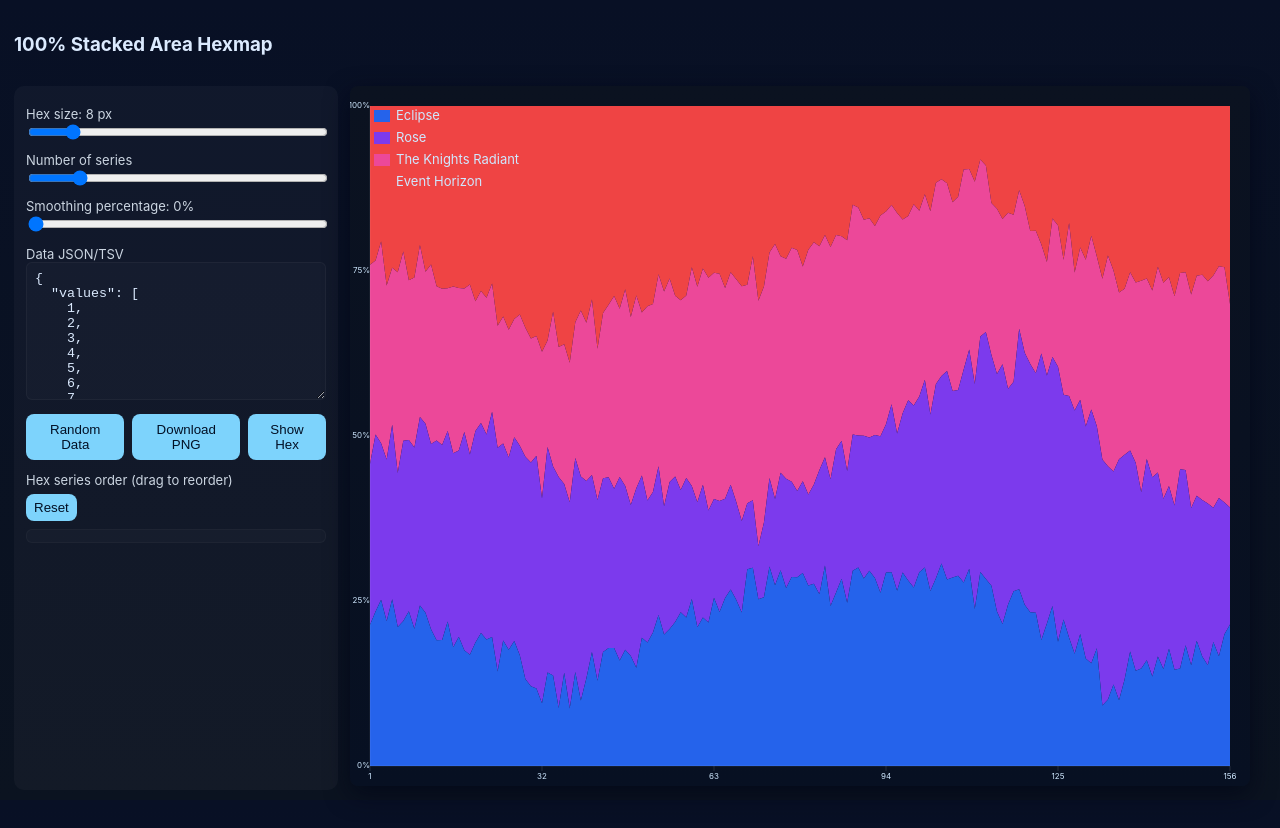
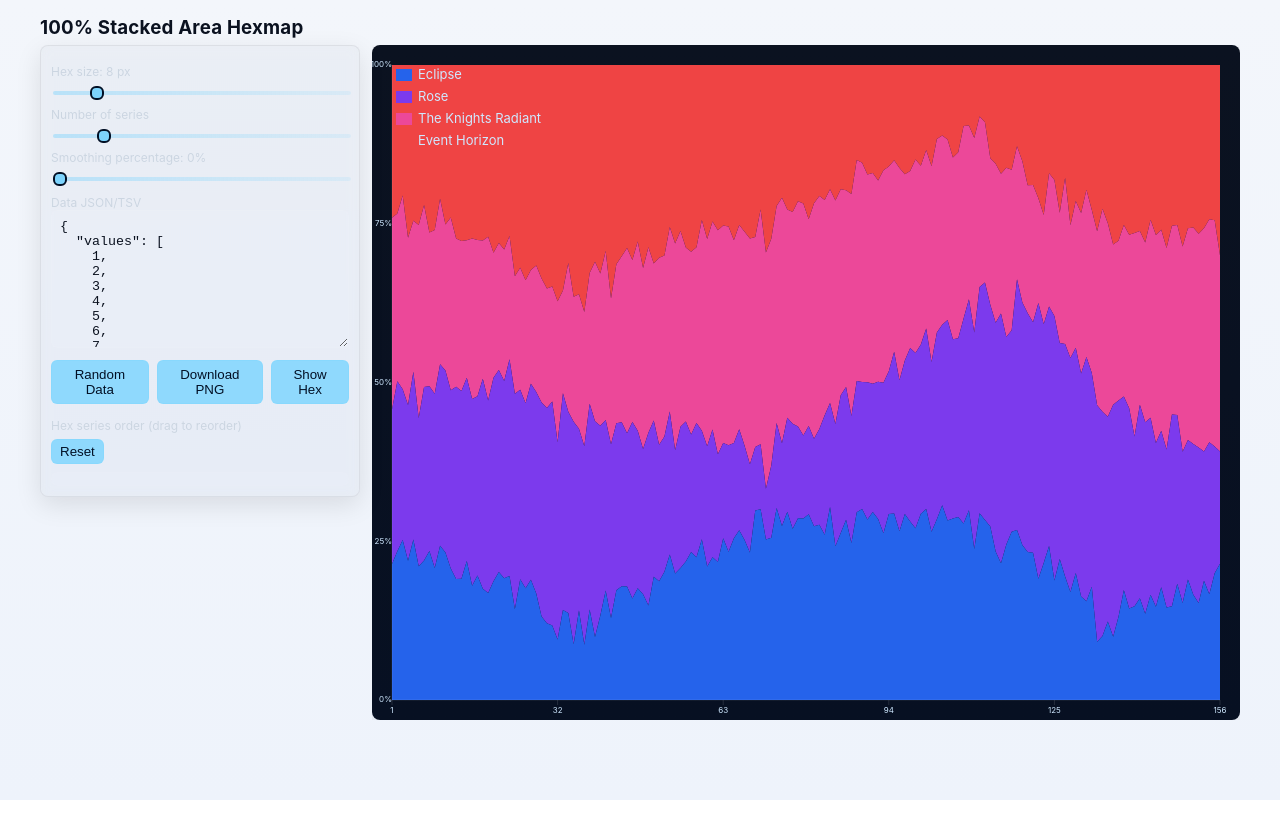
Before and after one commit to xdnw/hex, a website built with Vite: page index.html in a window 1280 px wide. After the commit the page ends 800 px from the top, so only its background shows below. Built offline with nearby package versions, Linux system fonts and the light colour scheme.

Commit message:
Update index.html

```diff
--- a/index.html
+++ b/index.html
@@ -9,77 +9,270 @@
     :root {
       --bg: #0f1724;
       --panel: #0b1220;
-      --accent: #7dd3fc
+      --accent: #7dd3fc;
+      --radius: 8px;
+      /* tighter radius */
+      --ring: rgba(125, 211, 252, 0.55);
+      --muted: #9fb0c8;
+      --panel-border: rgba(255, 255, 255, 0.06);
+      --panel-bg: rgba(255, 255, 255, 0.04);
+      --shadow: 0 6px 18px rgba(2, 6, 23, 0.45);
+      /* softer */
+    }
+
+    * {
+      box-sizing: border-box;
     }
 
     html,
     body {
       height: 100%;
       margin: 0;
-      font-family: Inter, system-ui, -apple-system, "Segoe UI", Roboto, "Helvetica Neue", Arial
+      font-family: Inter, system-ui, -apple-system, "Segoe UI", Roboto, "Helvetica Neue", Arial;
+      -webkit-font-smoothing: antialiased;
+      -moz-osx-font-smoothing: grayscale;
     }
 
     body {
-      background: linear-gradient(180deg, #081025 0%, #0b1320 100%);
+      background: radial-gradient(1200px 800px at 10% -10%, rgba(125, 211, 252, 0.08), transparent 60%),
+        linear-gradient(180deg, #081025 0%, #0b1320 100%);
       color: #dbeafe;
       display: flex;
       flex-direction: column;
-      gap: 12px;
-      padding: 14px
+      gap: 10px;
+      padding: 12px;
+    }
+
+    /* Light mode */
+    @media (prefers-color-scheme: light) {
+      :root {
+        --bg: #f7fafc;
+        --panel: #ffffff;
+        --panel-bg: rgba(0, 0, 0, 0.03);
+        --panel-border: rgba(0, 0, 0, 0.06);
+        --shadow: 0 8px 26px rgba(0, 0, 0, 0.1);
+      }
+
+      body {
+        background: linear-gradient(180deg, #f3f6fb 0%, #eef3fb 100%);
+        color: #0b1220;
+      }
+
+      canvas {
+        background: linear-gradient(180deg, #ffffff, #f6f8fc);
+      }
+
+      .small {
+        color: #445268;
+      }
+    }
+
+    .container {
+      width: min(1200px, 100%);
+      margin: 0 auto;
+    }
+
+    h3 {
+      margin: 4px 0 6px;
+      font-weight: 650;
+      letter-spacing: 0.2px;
     }
 
     .wrap {
-      display: flex;
-      gap: 12px
+      display: grid;
+      grid-template-columns: 320px 1fr;
+      gap: 12px;
+      align-items: start;
+    }
+
+    @media (max-width: 900px) {
+      .wrap {
+        grid-template-columns: 1fr;
       }
 
       .controls {
-      width: 300px;
-      background: rgba(255, 255, 255, 0.03);
-      padding: 12px;
-      border-radius: 10px
+        position: static;
+        width: 100%;
+        order: 2;
+      }
+
+      .canvas-wrap {
+        order: 1;
+      }
+    }
+
+    .controls {
+      width: 320px;
+      background: var(--panel-bg);
+      padding: 10px;
+      border-radius: var(--radius);
+      border: 1px solid var(--panel-border);
+      box-shadow: var(--shadow);
+      position: sticky;
+      top: 12px;
+      backdrop-filter: saturate(140%) blur(6px);
     }
 
     .controls label {
       display: block;
       margin-top: 8px;
-      font-size: 13px;
-      color: #cbd5e1
+      font-size: 12px;
+      color: #cbd5e1;
     }
 
     .controls input[type=range] {
-      width: 100%
+      width: 100%;
+      margin-top: 4px;
+    }
+
+    /* Range styling */
+    input[type=range] {
+      -webkit-appearance: none;
+      appearance: none;
+      height: 4px;
+      border-radius: 999px;
+      background: linear-gradient(90deg, rgba(125, 211, 252, 0.45), rgba(125, 211, 252, 0.15));
+      outline: none;
+    }
+
+    input[type=range]::-webkit-slider-thumb {
+      -webkit-appearance: none;
+      appearance: none;
+      width: 14px;
+      height: 14px;
+      border-radius: 6px;
+      background: var(--accent);
+      border: 2px solid #021025;
+      box-shadow: none;
+      cursor: pointer;
+    }
+
+    input[type=range]::-moz-range-track {
+      height: 4px;
+      border-radius: 999px;
+      background: linear-gradient(90deg, rgba(125, 211, 252, 0.45), rgba(125, 211, 252, 0.15));
+    }
+
+    input[type=range]::-moz-range-thumb {
+      width: 14px;
+      height: 14px;
+      border-radius: 6px;
+      background: var(--accent);
+      border: 2px solid #021025;
+      box-shadow: none;
+      cursor: pointer;
+    }
+
+    textarea {
+      width: 100%;
+      box-sizing: border-box;
+      border-radius: 6px;
+      padding: 8px;
+      background: rgba(255, 255, 255, 0.02);
+      color: inherit;
+      border: 1px solid rgba(255, 255, 255, 0.06);
+      resize: vertical;
+      min-height: 120px;
+      transition: border-color .2s, box-shadow .2s;
+    }
+
+    textarea:focus-visible {
+      outline: none;
+      border-color: var(--accent);
+      box-shadow: 0 0 0 3px var(--ring);
+    }
+
+    .canvas-wrap {
+      overflow-x: auto;
     }
 
     canvas {
+      display: block;
+      width: 100%;
+      height: auto;
       background: linear-gradient(180deg, #0b1220, #071022);
       border-radius: 8px;
-      box-shadow: 0 8px 24px rgba(2, 6, 23, 0.7)
+      box-shadow: var(--shadow);
     }
 
     .footer {
       font-size: 13px;
       color: #94a3b8;
-      margin-top: 6px
+      margin-top: 6px;
     }
 
     button {
-      background: var(--accent);
-      border: none;
-      padding: 8px 10px;
-      border-radius: 8px;
+      background: color-mix(in oklab, var(--accent) 88%, #fff 12%);
+      border: 1px solid rgba(125, 211, 252, 0.35);
+      padding: 6px 10px;
+      border-radius: 6px;
       color: #021025;
-      cursor: pointer
+      cursor: pointer;
+      box-shadow: none;
+      transition: background-color .15s, border-color .15s, transform .05s;
+    }
+
+    button:hover {
+      background: color-mix(in oklab, var(--accent) 78%, #fff 22%);
+      border-color: rgba(125, 211, 252, 0.5);
+    }
+
+    button:active {
+      transform: translateY(0.5px);
+    }
+
+    button:focus-visible {
+      outline: 2px solid var(--ring);
+      outline-offset: 2px;
+    }
+
+    /* Horizontal button row (no wrap) */
+    .btn-row {
+      margin-top: 8px;
+      display: flex;
+      gap: 8px;
+      align-items: center;
+      flex-wrap: nowrap;
+      overflow-x: auto;
+      padding-bottom: 2px;
     }
 
     .small {
       font-size: 12px;
-      color: #9fb0c8
+      color: var(--muted);
+    }
+
+    /* Nicer scrollbars for side panel lists */
+    .controls,
+    #globalOrder {
+      scrollbar-width: thin;
+      scrollbar-color: rgba(148, 163, 184, 0.5) transparent;
+    }
+
+    .controls::-webkit-scrollbar,
+    #globalOrder::-webkit-scrollbar {
+      width: 10px;
+    }
+
+    .controls::-webkit-scrollbar-thumb,
+    #globalOrder::-webkit-scrollbar-thumb {
+      background: rgba(148, 163, 184, 0.35);
+      border-radius: 999px;
+      border: 3px solid transparent;
+      background-clip: padding-box;
+    }
+
+    /* Respect reduced motion */
+    @media (prefers-reduced-motion: reduce) {
+      * {
+        transition: none !important;
+      }
     }
   </style>
 </head>
 
 <body>
+  <div class="container">
     <h3>100% Stacked Area Hexmap</h3>
     <div class="wrap">
       <div class="controls">
@@ -93,10 +286,9 @@
         <input id="smoothPercent" type="range" min="0" max="100" value="0">
 
         <label class="small" style="margin-top:10px">Data JSON/TSV</label>
-      <textarea id="mockData" placeholder='[{"label":"A","values":[...]}]' rows="8"
-        style="width:100%;box-sizing:border-box;border-radius:6px;padding:8px;background:rgba(255,255,255,0.02);color:inherit;border:1px solid rgba(255,255,255,0.04)"></textarea>
+        <textarea id="mockData" placeholder='[{"label":"A","values":[...]}]' rows="8"></textarea>
 
-      <div style="margin-top:10px;display:flex;gap:8px;align-items:center">
+        <div class="btn-row">
           <button id="regen">Random Data</button>
           <button id="download">Download PNG</button>
           <button id="toggleView">Show Hex</button>
@@ -105,15 +297,16 @@
         <div id="globalOrderContainer" style="margin-top:12px">
           <label class="small">Hex series order (drag to reorder)</label>
           <div style="display:flex;align-items:center;gap:8px;margin-top:6px">
-          <button id="resetOrder" style="padding:6px 8px">Reset</button>
+            <button id="resetOrder" style="padding:4px 8px;border-radius:6px">Reset</button>
           </div>
           <div id="globalOrder"
             style="margin-top:8px;display:flex;flex-direction:column;gap:6px;max-height:240px;overflow:auto;padding:6px;background:rgba(255,255,255,0.02);border-radius:6px;border:1px solid rgba(255,255,255,0.03)">
           </div>
         </div>
       </div>
-    <div>
+      <div class="canvas-wrap">
         <canvas id="main" width="900" height="700"></canvas>
+      </div>
     </div>
   </div>
 
```
Lines whose indentation alone changed are shown as unchanged.
